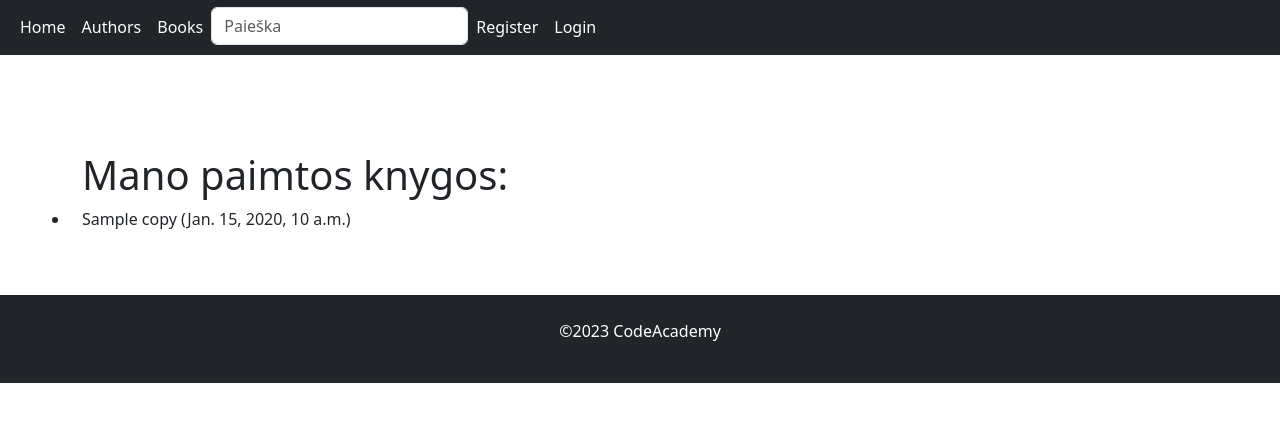
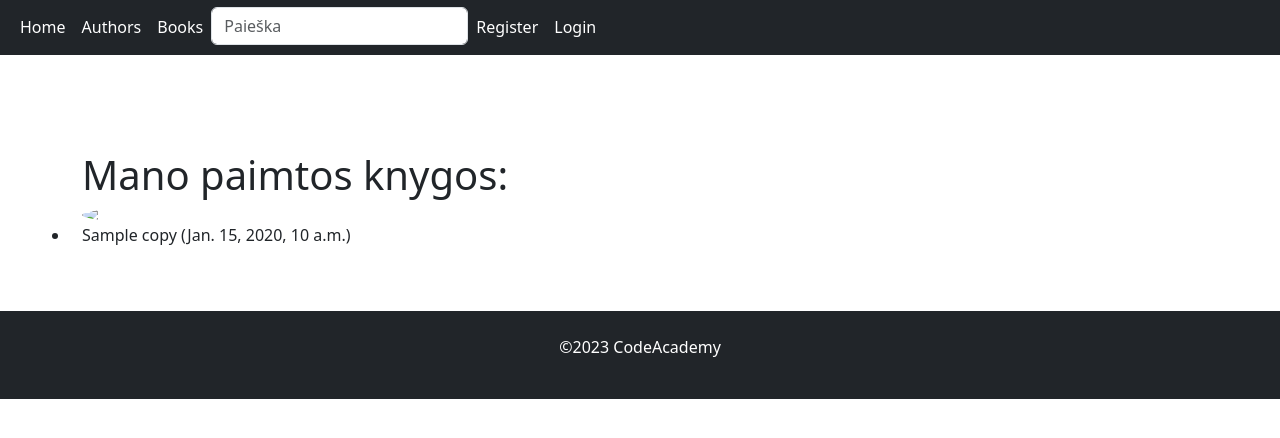
Before and after one commit to DonatasNoreika/django_biblioteka_2023_08, a Django app: template mysite/library/templates/user_books.html in a window 1280 px wide. Shown: the part 193-631 px from the top of the page. Run offline with Django 4.2, Linux system fonts and the light colour scheme; the template is opened without the code that fills it: most values are stand-ins (such as "Sample title", 1, 10 or a date in 2020).

Commit message:
10 prie knygos egzempliorių rodomi juos paėmę vartotojai

```diff
--- a/mysite/library/templates/user_books.html
+++ b/mysite/library/templates/user_books.html
@@ -8,6 +8,7 @@
 <ul>
     <div class="row">
         {% for instance in instances %}
+        <img class="rounded-circle account-img" src="{{ instance.reader.profilis.nuotrauka.url }}" style="width: 200px; height: auto;">
         <li class="{% if instance.is_overdue %}text-danger{% endif %}">{{ instance }} ({{ instance.due_back }})</li>
         {% endfor %}
     </div>
```
